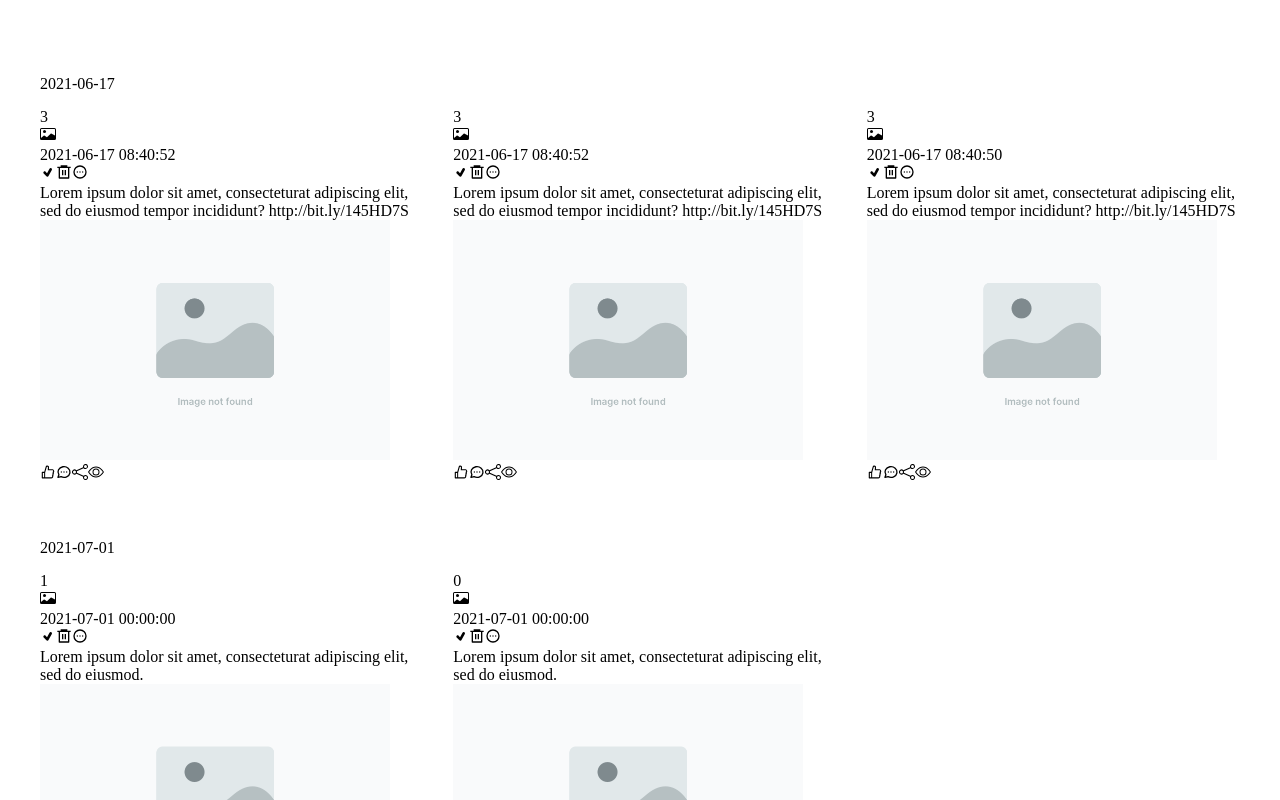
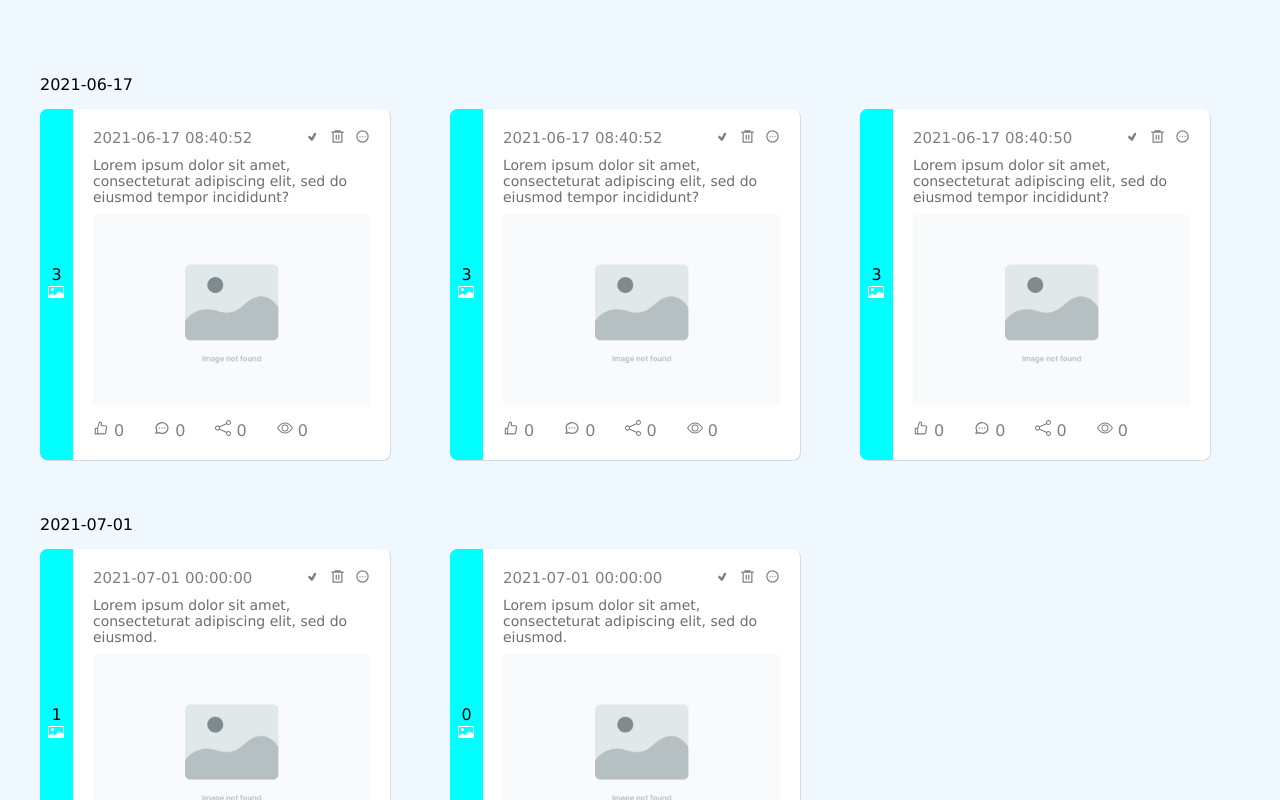
Before and after one commit to sediqullahbadakhsh/social-manager, a React (Create React App) app: page / in a window 1280 px wide. Shown: the top 800 px of the page. Built offline with nearby package versions, Linux system fonts and the light colour scheme.

Commit message:
update posts card style

```diff
--- a/src/App.scss
+++ b/src/App.scss
@@ -3,10 +3,15 @@ html {
   padding: 0;
   margin: 0;
   box-sizing: border-box;
+  font-family: Verdana, Geneva, Tahoma, sans-serif;
+}
+body {
+  background-color: aliceblue;
 }
 .posts-container {
   margin: 20px;
   padding: 20px;
+
   .posts-by-date {
     display: flex;
     flex-direction: column;
@@ -17,12 +22,63 @@ html {
     .posts {
       display: grid;
       grid-template-columns: 1fr 1fr 1fr;
-      gap: 40px;
+      gap: 30px;
       align-items: center;
       justify-content: center;
+      .post {
+        // border: 1px solid rgb(204, 204, 204);
+        box-shadow: 0.5px 0.5px rgb(192, 192, 192);
+        width: 350px;
+        display: flex;
+        border-radius: 7px;
+        background-color: #fff;
+        .post-status {
+          width: 80px;
+          background-color: aqua;
+          border: 1px solid aqua;
+          border-top-left-radius: 7px;
+          border-bottom-left-radius: 7px;
+          display: flex;
+          flex-direction: column;
+          align-items: center;
+
+          justify-content: center;
+        }
+        .post-content {
+          padding: 20px;
+          display: flex;
+          flex-direction: column;
+          justify-content: center;
+          .post-header {
+            display: flex;
+            justify-content: space-between;
+            padding-bottom: 10px;
+            color: gray;
+            font-size: 15px;
+            .post-options {
+              display: flex;
+              gap: 10px;
+            }
+          }
+          .post-description {
+            color: rgb(109, 109, 109);
+            font-size: 14px;
+            padding-bottom: 10px;
+          }
+          .post-image {
+            width: 100%;
+            padding-bottom: 15px;
+          }
+          .post-actions {
+            display: flex;
+            gap: 30px;
+            color: gray;
+          }
+        }
+      }
     }
   }
-  .post-image {
-    width: 350px;
+  svg {
+    cursor: pointer;
   }
 }
--- a/src/components/Posts.js
+++ b/src/components/Posts.js
@@ -14,7 +14,7 @@ const Posts = ({ date }) => {
           <div className="post-status">
             <p>{post.status}</p>
             <p>
-              <BsCardImage />
+              <BsCardImage style={{ fill: "#fff" }} />
             </p>
           </div>
           <div className="post-content">
@@ -33,10 +33,18 @@ const Posts = ({ date }) => {
               alt={post.entry.message}
             />
             <div className="post-actions">
-              <AiOutlineLike />
-              <TbMessageCircle />
-              <BsShare />
-              <BsEye />
+              <p>
+                <AiOutlineLike /> 0
+              </p>
+              <p>
+                <TbMessageCircle /> 0
+              </p>
+              <p>
+                <BsShare /> 0
+              </p>
+              <p>
+                <BsEye /> 0
+              </p>
             </div>
           </div>
         </div>
--- a/src/data/data.json
+++ b/src/data/data.json
@@ -8,7 +8,7 @@
         "status": 3,
         "entry": {
           "type": "photo",
-          "message": "Lorem ipsum dolor sit amet, consecteturat\r\n adipiscing elit, sed do eiusmod tempor \r\nincididunt? http://bit.ly/145HD7S ",
+          "message": "Lorem ipsum dolor sit amet, consecteturat\r\n adipiscing elit, sed do eiusmod tempor \r\nincididunt? ",
           "image": ["no-post-image.png"],
           "video": null
         },
@@ -30,7 +30,7 @@
         "status": 3,
         "entry": {
           "type": "photo",
-          "message": "Lorem ipsum dolor sit amet, consecteturat\r\n adipiscing elit, sed do eiusmod tempor \r\nincididunt? http://bit.ly/145HD7S ",
+          "message": "Lorem ipsum dolor sit amet, consecteturat\r\n adipiscing elit, sed do eiusmod tempor \r\nincididunt? ",
           "image": ["no-post-image.png"]
         },
         "updated_at": "2021-06-17 08:41:15",
@@ -51,7 +51,7 @@
         "status": 3,
         "entry": {
           "type": "photo",
-          "message": "Lorem ipsum dolor sit amet, consecteturat\r\n adipiscing elit, sed do eiusmod tempor \r\nincididunt? http://bit.ly/145HD7S ",
+          "message": "Lorem ipsum dolor sit amet, consecteturat\r\n adipiscing elit, sed do eiusmod tempor \r\nincididunt? ",
           "image": ["no-post-image.png"]
         },
         "updated_at": "2021-06-17 08:41:01",
```
